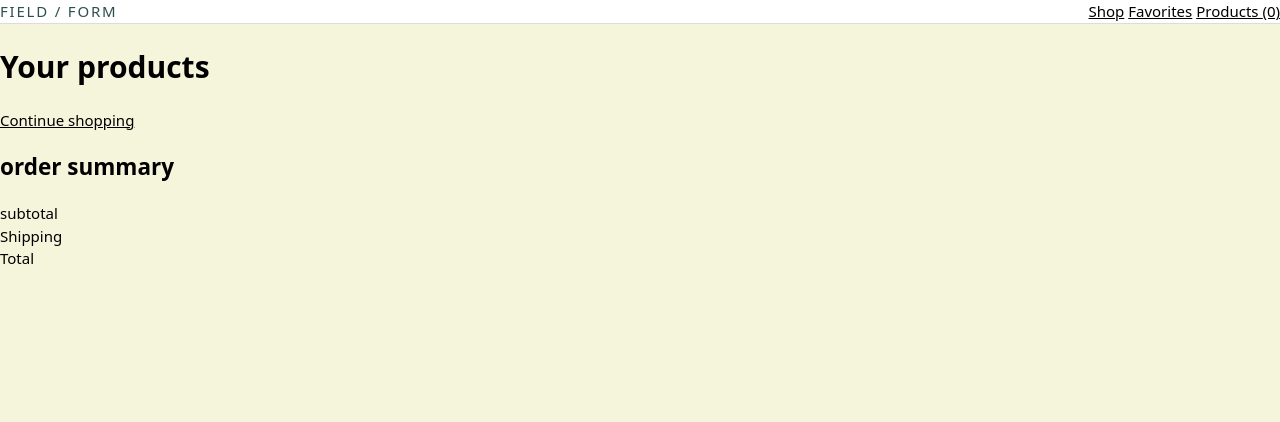
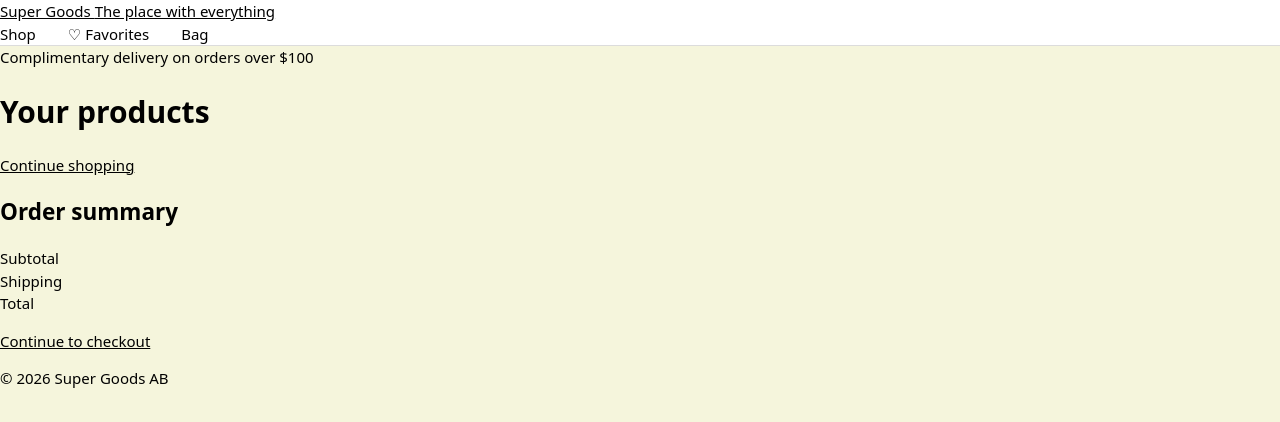
Before and after one commit to JacobEmanuelsson/grupp_uppgift_js, a plain HTML site: page cart.html in a window 1280 px wide. Drawn offline with Linux system fonts and the light colour scheme.

Commit message:
start cart page

```diff
--- a/cart.css
+++ b/cart.css
@@ -37,3 +37,17 @@ header > a {
     letter-spacing: 0.12em;
     color: darkslategray;
 }
+
+
+nav {
+  display: flex;
+  gap: 32px;
+}
+
+nav a {
+  text-decoration: none;
+}
+
+nav a:hover {
+  text-decoration: underline;
+}
--- a/cart.html
+++ b/cart.html
@@ -3,55 +3,61 @@
 <head>
     <meta charset="UTF-8">
     <meta name="viewport" content="width=device-width, initial-scale=1.0">
-    <title>Your products - Field / Form</title>
+    <title>Your products - Super Goods</title>
+    <link rel="stylesheet" href="style.css">
     <link rel="stylesheet" href="cart.css">
 </head>
 <body>
-    <header>
-        <a href="index.html">FIELD / FORM</a>
-        <nav aria-label="main">
-            <a href="catalog.html">Shop</a>
-            <a href="favorites.html">Favorites</a>
-            <a href="cart.html">Products <span id="bag-count">(0)</span></a>
-        </nav>
+    <header class="site-header">
+        <div class="site-header-inner">
+            <a class="site-brand" href="catalog.html">
+                Super Goods
+                <span>The place with everything</span>
+            </a>
+            <nav class="site-nav" aria-label="Main navigation">
+                <a href="catalog.html">Shop</a>
+                <a href="favorites.html">♡ <span>Favorites</span></a>
+                <a href="cart.html" class="is-current" aria-current="page">Bag</a>
+            </nav>
+        </div>
     </header>
-    <main id="main">
+    <div class="announcement">Complimentary delivery on orders over $100</div>
+
+    <main id="main" class="page-container">
         <h1>Your products</h1>
         <p id="cart-count"></p>
+        <p id="cart-message" role="status" aria-live="polite" hidden></p>
+
         <div class="cart-layout">
             <section aria-label="Items in your bag">
-               <ul id="cart-list"></ul>
-        <a href="catalog.html">Continue shopping</a>
+                <ul id="cart-list"></ul>
+                <a href="catalog.html">Continue shopping</a>
+            </section>
 
-            </section>
-            <aside aria-labelledby="summary-title">
-                <h2 id="summary-title">order summary</summary></h2>
+            <aside id="cart-summary" aria-labelledby="summary-title">
+                <h2 id="summary-title">Order summary</h2>
                 <dl>
                     <div>
-                        <dt>subtotal</dt>
+                        <dt>Subtotal</dt>
                         <dd id="subtotal"></dd>
-
                     </div>
                     <div>
                         <dt>Shipping</dt>
-                        <dd id="Shipping"></dd>
+                        <dd id="shipping"></dd>
                     </div>
                     <div>
                         <dt>Total</dt>
-                        <dd id="Total"></dd>
+                        <dd id="total"></dd>
                     </div>
-
                 </dl>
-
-
-
-
-                <a href="checkout.html"Continue to checkout></a>
+                <a class="primary-button" href="checkout.html">Continue to checkout</a>
             </aside>
         </div>
     </main>
+
+    <footer class="site-footer"><p>&copy; 2026 Super Goods AB</p></footer>
+
     <script src="shared.js"></script>
     <script src="cart.js"></script>
-
 </body>
 </html>
```
